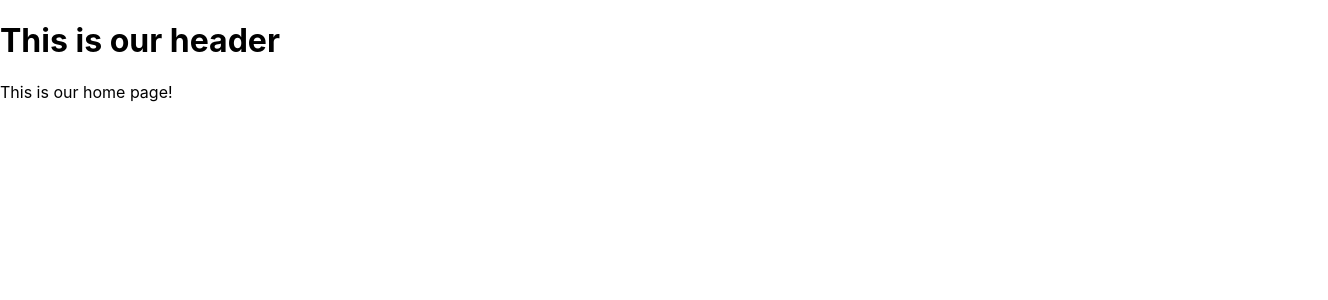
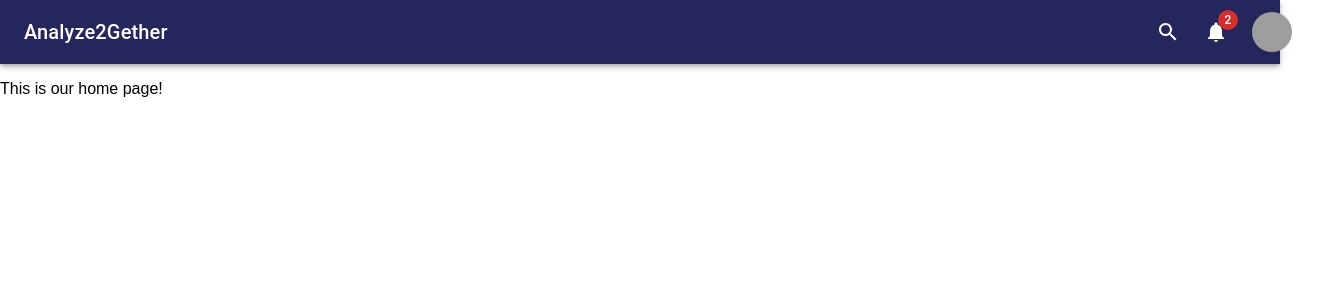
Before and after one commit to davcannon/Analyze2Gether, a React (Create React App) app: page / in a window 1280 px wide. Shown: the top 300 px of the page, 1328 px wide, since content can reach past the window. Built offline with nearby package versions, Linux system fonts and the light colour scheme; grey boxes are pictures that could not be loaded.

Commit message:
feat: Setup MUI and implement Header from design with all its menus

```diff
--- a/package.json
+++ b/package.json
@@ -3,6 +3,10 @@
   "version": "0.1.0",
   "private": true,
   "dependencies": {
+    "@emotion/react": "^11.13.5",
+    "@emotion/styled": "^11.13.5",
+    "@mui/icons-material": "^6.1.8",
+    "@mui/material": "^6.1.8",
     "@testing-library/jest-dom": "^5.17.0",
     "@testing-library/react": "^13.4.0",
     "@testing-library/user-event": "^13.5.0",
--- a/src/App.tsx
+++ b/src/App.tsx
@@ -1,8 +1,12 @@
 import React from 'react';
+import {ThemeProvider} from '@mui/material';
 import Router from './Router';
+import theme from './theme';
 
 export default function App() {
   return (
-    <Router />
+    <ThemeProvider theme={theme}>
+      <Router />
+    </ThemeProvider>
   );
 }
--- /dev/null
+++ b/src/components/AccountMenu.tsx
@@ -0,0 +1,52 @@
+import React from 'react';
+import Menu from '@mui/material/Menu';
+import ListItem from '@mui/material/ListItem';
+import ListItemAvatar from '@mui/material/ListItemAvatar';
+import Avatar from '@mui/material/Avatar';
+import ListItemText from '@mui/material/ListItemText';
+import Divider from '@mui/material/Divider';
+import MenuItem from '@mui/material/MenuItem';
+import Logout from '@mui/icons-material/Logout';
+
+interface AccountMenuProps {
+    anchorElement: HTMLElement | null;
+    onClosed: () => void;
+}
+
+export default function AccountMenu(props: AccountMenuProps) {
+    function onSignOutButtonClicked() {
+        props.onClosed();
+        // Doesn't do anything at this stage - just closes account menu
+    }
+
+    return (
+        <Menu
+            id="header-account-menu"
+            data-testid="header-account-menu"
+            anchorEl={props.anchorElement}
+            anchorOrigin={{
+                vertical: 'bottom',
+                horizontal: 'right',
+            }}
+            keepMounted
+            transformOrigin={{
+                vertical: 'top',
+                horizontal: 'right',
+            }}
+            open={Boolean(props.anchorElement)}
+            onClose={props.onClosed}
+        >
+            <ListItem>
+                <ListItemAvatar>
+                    <Avatar alt="Profile picture" src="https://thispersondoesnotexist.com" />
+                </ListItemAvatar>
+                <ListItemText primary="Logan Rutherford" secondary="lrutherford@datalabs.com" />
+            </ListItem>
+            <Divider />
+            <MenuItem onClick={onSignOutButtonClicked} sx={{ paddingBlock: "0.75em" }}>
+                <Logout sx={{ mr: 2 }} />
+                Sign out
+            </MenuItem>
+        </Menu>
+    );
+}
--- a/src/components/Header.tsx
+++ b/src/components/Header.tsx
@@ -1,7 +1,121 @@
-import React from 'react';
+import React, {useState, MouseEvent} from 'react';
+import {Link} from 'react-router';
+import AppBar from '@mui/material/AppBar';
+import Toolbar from '@mui/material/Toolbar';
+import Typography from '@mui/material/Typography';
+import TextField from '@mui/material/TextField';
+import InputAdornment from '@mui/material/InputAdornment';
+import IconButton from '@mui/material/IconButton';
+import Badge from '@mui/material/Badge';
+import Avatar from "@mui/material/Avatar";
+import NotificationsIcon from '@mui/icons-material/Notifications';
+import SearchIcon from "@mui/icons-material/Search";
+import NotificationsMenu from "./NotificationsMenu";
+import AccountMenu from './AccountMenu';
+import {useTheme} from '@mui/material/styles';
+import '../styles/Header.css';
+
+const HEADER_SEARCH_BAR_BORDER_RADIUS = 8;
 
 export default function Header() {
+  const [notificationsMenuAnchorElement, setNotificationsMenuAnchorElement] = useState<null | HTMLElement>(null);
+  const [accountMenuAnchorElement, setAccountMenuAnchorElement] = useState<null | HTMLElement>(null);
+  const [isSearchBarVisible, setIsSearchBarVisible] = useState(false);
+  const theme = useTheme();
+
+  function showSearchBar() {
+    setIsSearchBarVisible(true);
+  }
+
+  function hideSearchBar() {
+    setIsSearchBarVisible(false);
+  }
+
+  const openNotificationsMenu = (event: MouseEvent<HTMLElement>) => {
+    setNotificationsMenuAnchorElement(event.currentTarget);
+  };
+
+  const closeNotificationsMenu = () => {
+    setNotificationsMenuAnchorElement(null);
+  };
+
+  const openAccountMenu = (event: MouseEvent<HTMLElement>) => {
+    setAccountMenuAnchorElement(event.currentTarget);
+  };
+
+  const closeAccountMenu = () => {
+    setAccountMenuAnchorElement(null);
+  };
+
   return (
-    <h1>This is our header</h1>
+    <>
+      <AppBar position="sticky">
+        <Toolbar sx={{ width: "100%", maxWidth: "80rem", margin: "0 auto" }}>
+          <Link className="header-title" data-testid="header-title" to="/">
+            <Typography variant="h6">Analyze2Gether</Typography>
+          </Link>
+          {isSearchBarVisible ? <TextField
+              autoFocus
+              variant="outlined"
+              type="search"
+              color="secondary"
+              placeholder="Search..."
+              // When text field is defocused (e.g. user clicks away), hide search bar
+              onBlur={hideSearchBar}
+              slotProps={{
+                input: {
+                  endAdornment: (
+                      <InputAdornment position="end">
+                        <SearchIcon />
+                      </InputAdornment>
+                  ),
+                  sx: {
+                    // Input component renders the text field's focused border, so we need
+                    // to apply the border radius again here to round the focused border
+                    borderRadius: HEADER_SEARCH_BAR_BORDER_RADIUS
+                  },
+                },
+              }}
+              sx={{
+                backgroundColor: theme.palette.secondary.light,
+                borderRadius: HEADER_SEARCH_BAR_BORDER_RADIUS,
+              }}
+          /> : <IconButton
+              size="large"
+              aria-label="Search"
+              onClick={showSearchBar}
+              color="inherit"
+          >
+            <SearchIcon />
+          </IconButton>}
+          <IconButton
+              size="large"
+              color="inherit"
+              aria-label="Open Notifications menu button"
+              aria-controls="header-notifications-menu"
+              aria-haspopup="true"
+              onClick={openNotificationsMenu}
+          >
+            <Badge badgeContent="2" color="error">
+              <NotificationsIcon />
+            </Badge>
+          </IconButton>
+          <IconButton
+            size="large"
+            aria-label="Open Account menu button"
+            aria-controls="header-account-menu"
+            aria-haspopup="true"
+            onClick={openAccountMenu}
+          >
+            <Avatar alt="Profile picture" src="https://thispersondoesnotexist.com" />
+          </IconButton>
+          <NotificationsMenu
+              anchorElement={notificationsMenuAnchorElement}
+              onClosed={closeNotificationsMenu}
+          />
+          <AccountMenu anchorElement={accountMenuAnchorElement} onClosed={closeAccountMenu} />
+        </Toolbar>
+      </AppBar>
+    </>
   );
 }
--- /dev/null
+++ b/src/components/NotificationsMenu.tsx
@@ -0,0 +1,45 @@
+import React from 'react';
+import Menu from '@mui/material/Menu';
+import ListItemButton from '@mui/material/ListItemButton';
+import ListItemAvatar from '@mui/material/ListItemAvatar';
+import Avatar from '@mui/material/Avatar';
+import ListItemText from '@mui/material/ListItemText';
+
+interface NotificationsMenuProps {
+    anchorElement: HTMLElement | null;
+    onClosed: () => void;
+}
+
+export default function NotificationsMenu(props: NotificationsMenuProps) {
+    return (
+        <Menu
+            id="header-notification-menu"
+            data-testid="header-notifications-menu"
+            anchorEl={props.anchorElement}
+            anchorOrigin={{
+                vertical: 'bottom',
+                horizontal: 'right',
+            }}
+            keepMounted
+            transformOrigin={{
+                vertical: 'top',
+                horizontal: 'right',
+            }}
+            open={Boolean(props.anchorElement)}
+            onClose={props.onClosed}
+        >
+            <ListItemButton>
+                <ListItemAvatar>
+                    <Avatar alt="Profile picture" src="https://thispersondoesnotexist.com" />
+                </ListItemAvatar>
+                <ListItemText primary="Sia annotated" secondary="on VLE vs Grades > courses" />
+            </ListItemButton>
+            <ListItemButton>
+                <ListItemAvatar>
+                    <Avatar alt="Profile picture" src="https://thispersondoesnotexist.com" />
+                </ListItemAvatar>
+                <ListItemText primary="Will annotated" secondary="on VLE vs Grades > courses" />
+            </ListItemButton>
+        </Menu>
+    );
+}
--- a/src/index.css
+++ b/src/index.css
@@ -1,8 +1,7 @@
 body {
   margin: 0;
-  font-family: -apple-system, BlinkMacSystemFont, 'Segoe UI', 'Roboto', 'Oxygen',
-    'Ubuntu', 'Cantarell', 'Fira Sans', 'Droid Sans', 'Helvetica Neue',
-    sans-serif;
+  /* Use the Open University brand font */
+  font-family: Arial, Helvetica, 'Helvetica Neue', sans-serif;
   -webkit-font-smoothing: antialiased;
   -moz-osx-font-smoothing: grayscale;
 }
--- /dev/null
+++ b/src/styles/Header.css
@@ -0,0 +1,5 @@
+.header-title {
+    margin-right: auto;
+    color: inherit;
+    text-decoration: none;
+}
--- /dev/null
+++ b/src/theme.ts
@@ -0,0 +1,21 @@
+import {createTheme} from '@mui/material';
+
+// Material Theme created from Open University brand colors
+const theme = createTheme({
+    palette: {
+        primary: {
+            light: '#bdbece',
+            main: '#24265c',
+            dark: '#161741',
+            contrastText: '#fff',
+        },
+        secondary: {
+            light: '#f5bedb',
+            main: '#dc2587',
+            dark: '#ce166a',
+            contrastText: '#fff',
+        },
+    },
+});
+
+export default theme;
```
Also changed, not shown: 1 other file (tests, documents, lock files or other folders).
